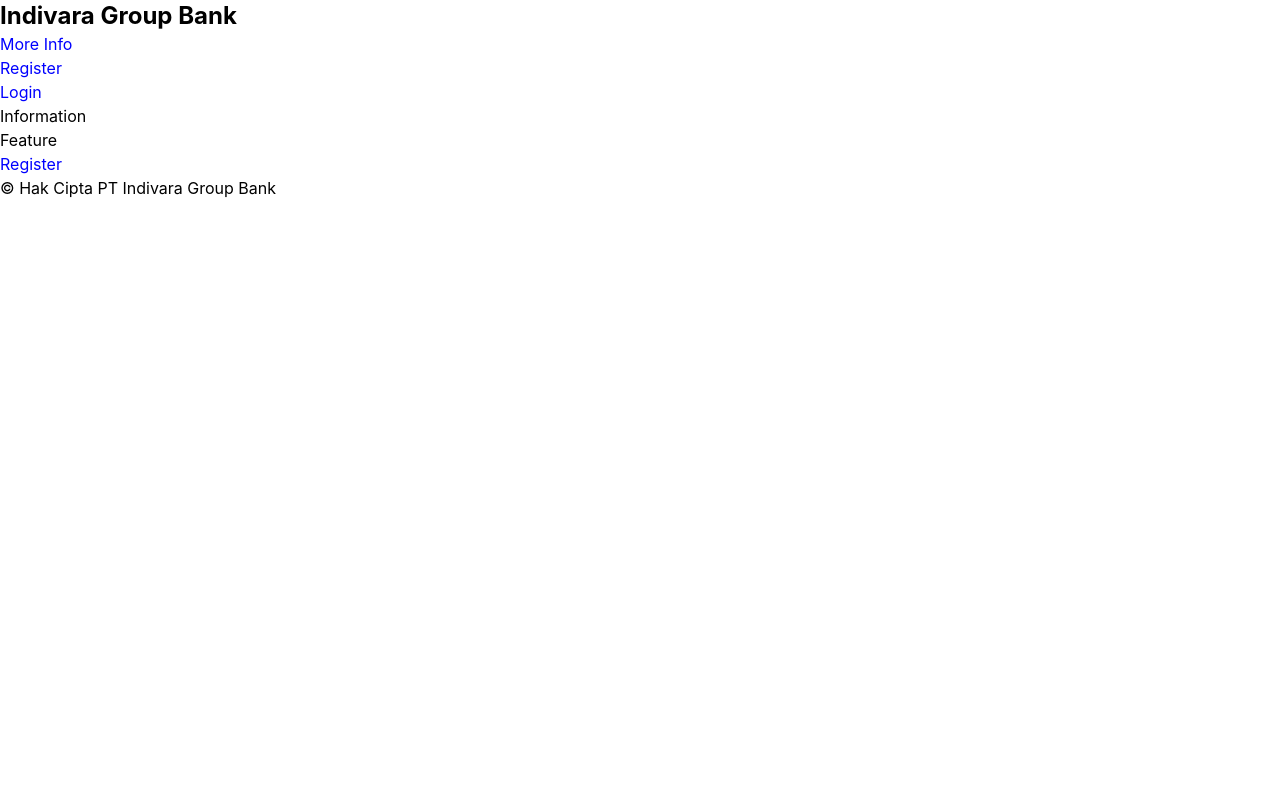
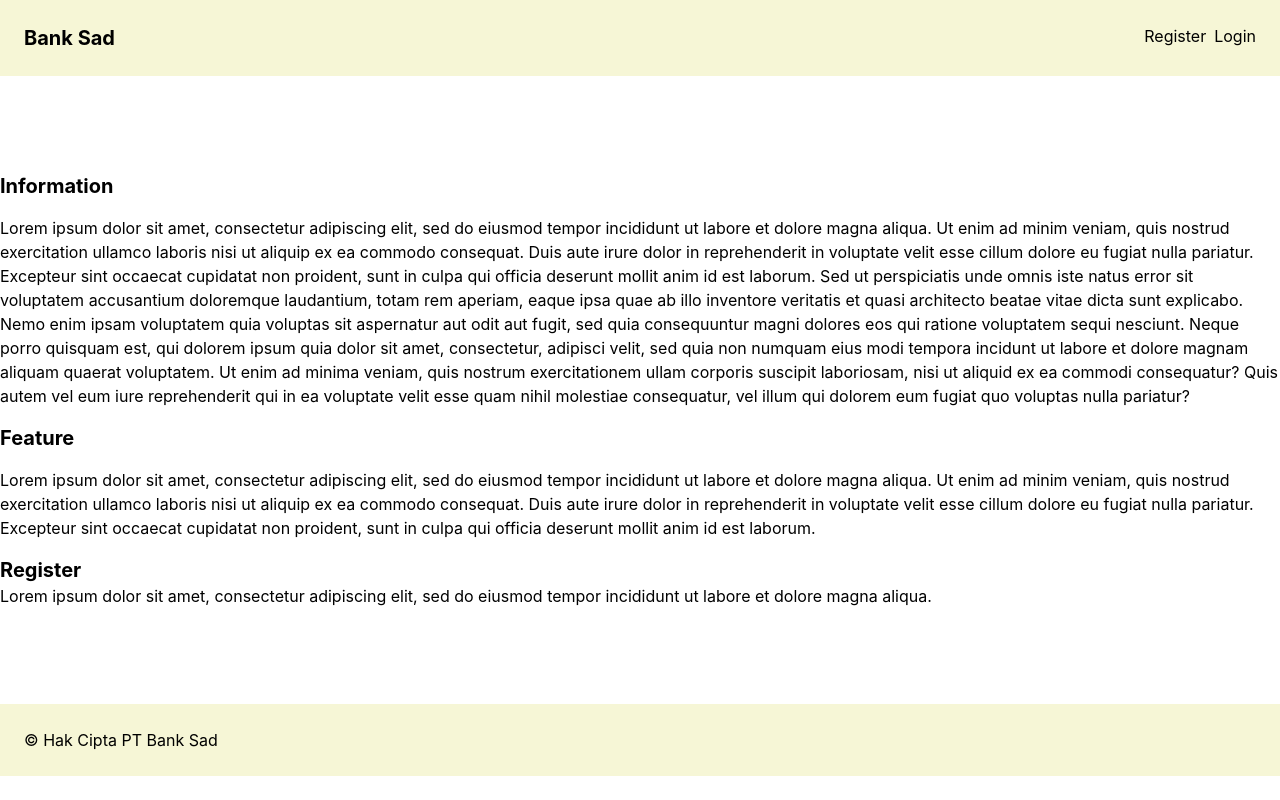
Before and after one commit to MEKL20/bank-jdt-frontend, a React (Create React App) app: page / in a window 1280 px wide. Built offline with nearby package versions, Linux system fonts and the light colour scheme.

Commit message:
first template home page

```diff
--- a/src/App.css
+++ b/src/App.css
@@ -15,7 +15,7 @@
 }
 
 center {
-  background-color: white;
+  background-color: #fef9c3;
   display: flex;
   flex-direction: column;
   justify-content: center;
--- a/src/App.js
+++ b/src/App.js
@@ -1,23 +1,63 @@
-import './App.css';
+
 
 function App() {
   return (
-    <div className="App">
-      <header className="center">
-        <h1 className="text-2xl font-bold text-black">
-          Indivara Group Bank
-        </h1>
-        <a href="#">More Info</a>
-        <a href="#">Register</a>
-        <a href="#">Login</a>
+     <div className="App m-auto bg-white">
+      <header className="mx-auto p-6 flex flex-row  bg-fauxbeige">
+         <div className="container flex flex-row mx-auto">
+          <div className="flex flex-row basis-1/2 text-xl font-bold text-black">
+            Bank Sad
+          </div>
+          <div className="flex flex-row basis-1/2 justify-end">
+            <a className="flex flex-row" href="#">Register</a>
+            <a className="flex flex-row pl-2" href="#">Login</a>
+          </div>
+         </div>
       </header>
-      <main className="center">
-        <p>Information</p>
-        <p>Feature</p>
-        <a href="#">Register</a>
+      <main className="container mx-auto my-24">
+        <div className="mb-4">
+          <div className="mb-4 font-bold text-xl">
+            Information
+          </div>
+          <p className="">
+            Lorem ipsum dolor sit amet, consectetur adipiscing elit, sed do eiusmod tempor incididunt ut labore et dolore magna aliqua.
+            Ut enim ad minim veniam, quis nostrud exercitation ullamco laboris nisi ut aliquip ex ea commodo consequat.
+            Duis aute irure dolor in reprehenderit in voluptate velit esse cillum dolore eu fugiat nulla pariatur.
+            Excepteur sint occaecat cupidatat non proident, sunt in culpa qui officia deserunt mollit anim id est laborum.
+            Sed ut perspiciatis unde omnis iste natus error sit voluptatem accusantium doloremque laudantium, totam rem aperiam,
+            eaque ipsa quae ab illo inventore veritatis et quasi architecto beatae vitae dicta sunt explicabo.
+            Nemo enim ipsam voluptatem quia voluptas sit aspernatur aut odit aut fugit, sed quia consequuntur magni dolores eos qui
+            ratione voluptatem sequi nesciunt. Neque porro quisquam est, qui dolorem ipsum quia dolor sit amet, consectetur, adipisci velit,
+            sed quia non numquam eius modi tempora incidunt ut labore et dolore magnam aliquam quaerat voluptatem. Ut enim ad minima veniam,
+            quis nostrum exercitationem ullam corporis suscipit laboriosam, nisi ut aliquid ex ea commodi consequatur? Quis autem vel eum
+            iure reprehenderit qui in ea voluptate velit esse quam nihil molestiae consequatur, vel illum qui dolorem eum fugiat quo voluptas
+            nulla pariatur?
+          </p>
+        </div>
+        <div className="mb-4">
+          <p className="mb-4 font-bold text-xl">
+            Feature
+          </p>
+          <p className="">
+            Lorem ipsum dolor sit amet, consectetur adipiscing elit, sed do eiusmod tempor incididunt ut labore et dolore magna aliqua.
+            Ut enim ad minim veniam, quis nostrud exercitation ullamco laboris nisi ut aliquip ex ea commodo consequat.
+            Duis aute irure dolor in reprehenderit in voluptate velit esse cillum dolore eu fugiat nulla pariatur.
+            Excepteur sint occaecat cupidatat non proident, sunt in culpa qui officia deserunt mollit anim id est laborum.
+          </p>
+        </div>
+        <div className="mb-4">
+          <a className="mb-4 font-bold text-xl" href="#">
+            Register
+          </a>
+          <p className="">
+            Lorem ipsum dolor sit amet, consectetur adipiscing elit, sed do eiusmod tempor incididunt ut labore et dolore magna aliqua.
+          </p>
+        </div>
       </main>
-      <footer className="center">
-        <p>© Hak Cipta PT Indivara Group Bank</p>
+      <footer className="mx-auto p-6 bg-fauxbeige">
+        <div className="container flex flex-row mx-auto">
+          <p>© Hak Cipta PT Bank Sad</p>
+        </div>
       </footer>
     </div>
   );
--- /dev/null
+++ b/src/pages/Home.js
@@ -0,0 +1,64 @@
+function Home() {
+    return (
+        <div className="App m-auto bg-white">
+        <header className="mx-auto p-6 flex flex-row  bg-fauxbeige">
+            <div className="container flex flex-row mx-auto">
+            <div className="flex flex-row basis-1/2 text-xl font-bold text-black">
+                Bank Sad
+            </div>
+            <div className="flex flex-row basis-1/2 justify-end">
+                <a className="flex flex-row" href="#">Register</a>
+                <a className="flex flex-row pl-2" href="#">Login</a>
+            </div>
+            </div>
+        </header>
+        <main className="container mx-auto my-24">
+            <div className="mb-4">
+            <div className="mb-4 font-bold text-xl">
+                Information
+            </div>
+            <p className="">
+                Lorem ipsum dolor sit amet, consectetur adipiscing elit, sed do eiusmod tempor incididunt ut labore et dolore magna aliqua.
+                Ut enim ad minim veniam, quis nostrud exercitation ullamco laboris nisi ut aliquip ex ea commodo consequat.
+                Duis aute irure dolor in reprehenderit in voluptate velit esse cillum dolore eu fugiat nulla pariatur.
+                Excepteur sint occaecat cupidatat non proident, sunt in culpa qui officia deserunt mollit anim id est laborum.
+                Sed ut perspiciatis unde omnis iste natus error sit voluptatem accusantium doloremque laudantium, totam rem aperiam,
+                eaque ipsa quae ab illo inventore veritatis et quasi architecto beatae vitae dicta sunt explicabo.
+                Nemo enim ipsam voluptatem quia voluptas sit aspernatur aut odit aut fugit, sed quia consequuntur magni dolores eos qui
+                ratione voluptatem sequi nesciunt. Neque porro quisquam est, qui dolorem ipsum quia dolor sit amet, consectetur, adipisci velit,
+                sed quia non numquam eius modi tempora incidunt ut labore et dolore magnam aliquam quaerat voluptatem. Ut enim ad minima veniam,
+                quis nostrum exercitationem ullam corporis suscipit laboriosam, nisi ut aliquid ex ea commodi consequatur? Quis autem vel eum
+                iure reprehenderit qui in ea voluptate velit esse quam nihil molestiae consequatur, vel illum qui dolorem eum fugiat quo voluptas
+                nulla pariatur?
+            </p>
+            </div>
+            <div className="mb-4">
+            <p className="mb-4 font-bold text-xl">
+                Feature
+            </p>
+            <p className="">
+                Lorem ipsum dolor sit amet, consectetur adipiscing elit, sed do eiusmod tempor incididunt ut labore et dolore magna aliqua.
+                Ut enim ad minim veniam, quis nostrud exercitation ullamco laboris nisi ut aliquip ex ea commodo consequat.
+                Duis aute irure dolor in reprehenderit in voluptate velit esse cillum dolore eu fugiat nulla pariatur.
+                Excepteur sint occaecat cupidatat non proident, sunt in culpa qui officia deserunt mollit anim id est laborum.
+            </p>
+            </div>
+            <div className="mb-4">
+            <a className="mb-4 font-bold text-xl" href="#">
+                Register
+            </a>
+            <p className="">
+                Lorem ipsum dolor sit amet, consectetur adipiscing elit, sed do eiusmod tempor incididunt ut labore et dolore magna aliqua.
+            </p>
+            </div>
+        </main>
+        <footer className="mx-auto p-6 bg-fauxbeige">
+            <div className="container flex flex-row mx-auto">
+            <p>© Hak Cipta PT Bank Sad</p>
+            </div>
+        </footer>
+        </div>
+    );
+}
+
+ export default Home;
--- a/tailwind.config.js
+++ b/tailwind.config.js
@@ -3,7 +3,18 @@
     "./src/**/*.{js,jsx,ts,tsx}",
   ],
   theme: {
-    extend: {},
+    extend: {
+      colors: {
+        transparent: 'transparent',
+        current: 'currentColor',
+        'caribbeangreen': '#34de9d',
+        'vaporwavepool': '#9bf2c0',
+        'teagreen': '#d3f5c8',
+        'fauxbeige': '#f6f6d6',
+        'black': '#000000',
+        'white': '#ffffff',
+      },
+    },
   },
   plugins: [],
 }
```
